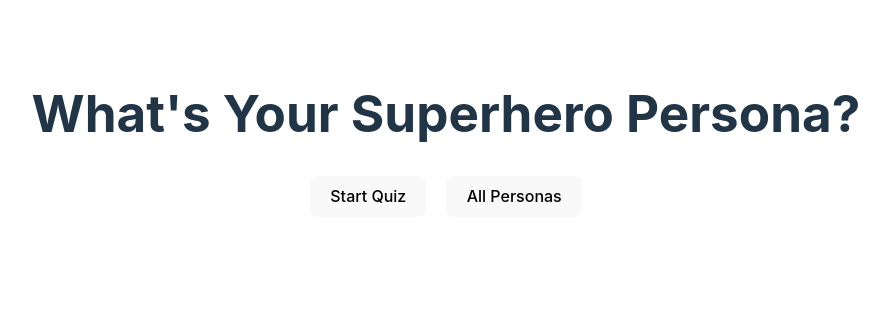
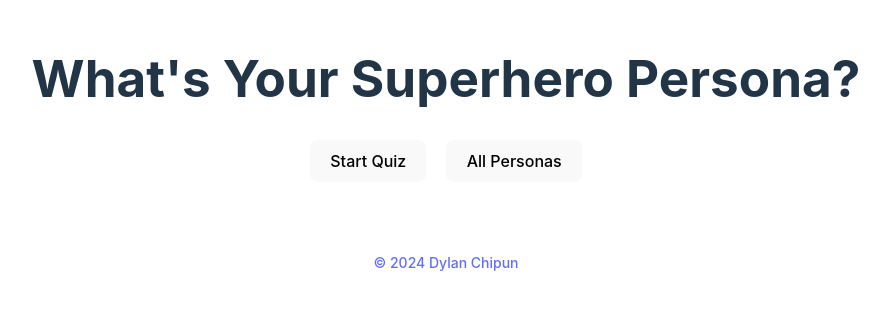
Before and after one commit to Dylyn/Superhero-Personality-Quiz, a React (Vite) app in the folder Personality Quiz Project/: page / in a window 1280 px wide. Shown: the part 256-566 px from the top of the page, without its empty margins (194-1083 px from the left). Built offline with nearby package versions, Linux system fonts and the light colour scheme.

Commit message:
footer and adjustments

```diff
--- a/Personality Quiz Project/src/App.jsx
+++ b/Personality Quiz Project/src/App.jsx
@@ -35,7 +35,11 @@ function HomeScreen() {
         <button style={{ marginRight: '20px' }} onClick={handleStartQuiz}> Start Quiz </button>
         <button onClick={handleAbout}> All Personas </button>
       </div>
+      <footer style={{marginTop: '50px', fontSize: '14px'}}>
+        <a /*href="https://github.com/Dylyn" target="_blank"*/>&copy; 2024 Dylan Chipun</a>
+      </footer>
     </div>
+
   );
 }
 
--- a/Personality Quiz Project/src/pages/quiz.jsx
+++ b/Personality Quiz Project/src/pages/quiz.jsx
@@ -1,5 +1,5 @@
 import { useState } from 'react'
-import { BrowserRouter, Routes, Route, useNavigate } from 'react-router-dom';
+import { useNavigate } from 'react-router-dom';
 import ISTJ from "../images/ISTJ.jpg"
 import ISFJ from "../images/ISFJ.jpg"
 import INFJ from "../images/INFJ.jpg"
@@ -292,7 +292,7 @@ export default function QuizSection() {
                 <div>
                 <h2>Quiz Completed!</h2>
                 <p>Looks like you are the...</p>
-            <img src={imageResult} height={400} width={400} style={{ border: '7px solid black', marginTop: '20px' }}/>
+                <img src={imageResult} height={300} width={300} style={{ border: '7px solid black', marginTop: '20px' }}/>
                 <div>
                     <button onClick={handleReturnHome} style={{ marginTop: '20px' }}> Return Home </button>
                 </div>
```
Lines whose indentation alone changed are shown as unchanged.
